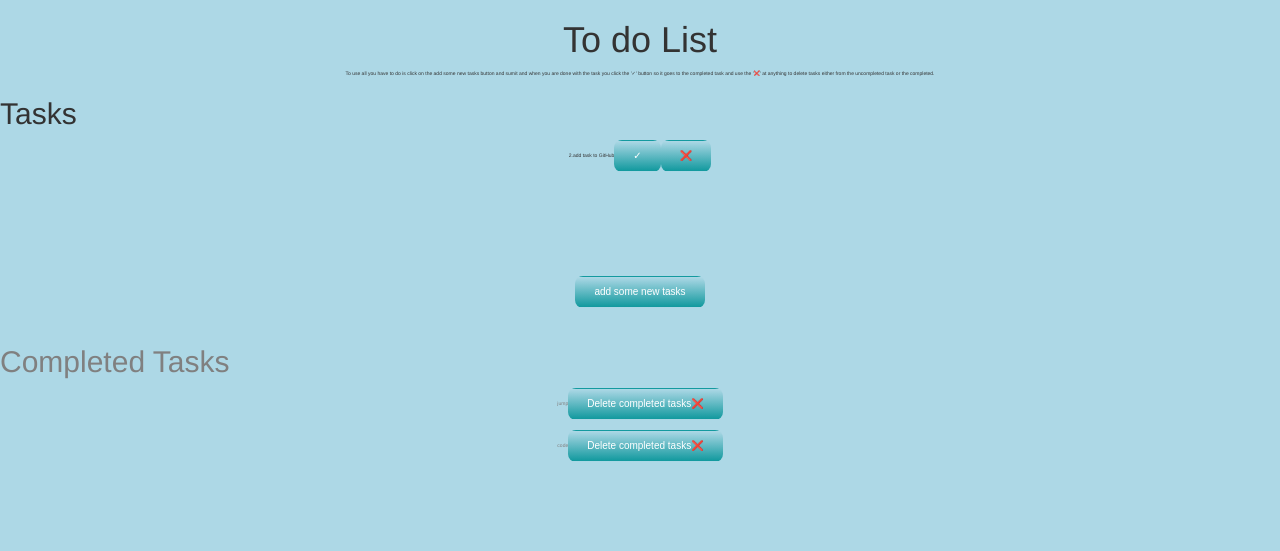
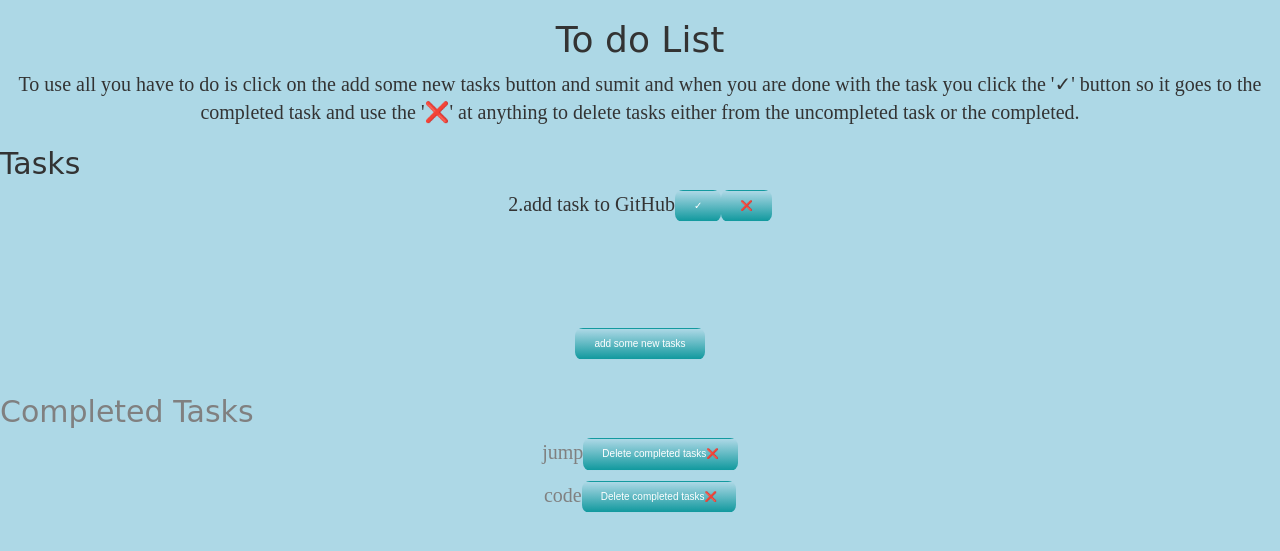
Before and after one commit to hardebite/to-do-list-website, a Flask app: page / in a window 1280 px wide. Shown: the top 551 px of the page. Run offline with Flask 2, Linux system fonts and the light colour scheme; data comes from the database, SQL or seed files in the repository; both versions use the stored data as it was after the commit; some libraries are stand-ins or nearby versions.

Commit message:
add styling

```diff
--- a/static/css/styles.css
+++ b/static/css/styles.css
@@ -1,16 +1,18 @@
 body{
 background-color: #ADD8E6;
 text-align:center;
-
+font-family: 'Merriweather', serif;
 }
 h2{
 text-align:left;
 }
+h1,h2{
+font-family: 'Sacramento', cursive;
+}
+p{
+font-size:2rem;
+}
 
-p{
-font-size:5px;
-}
-}
 
 .del{
   color: #ADD8E6;
```
Also changed, not shown: to_do.db.
